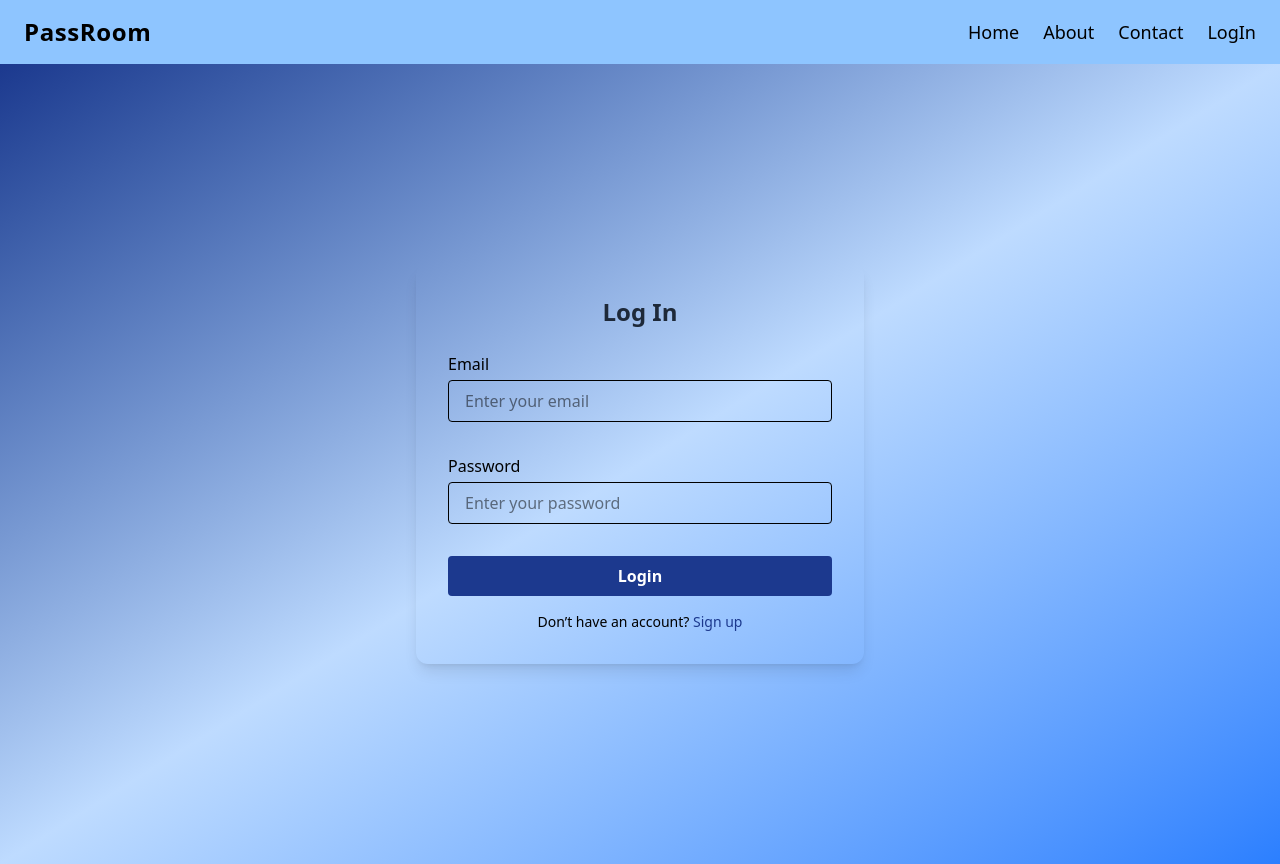
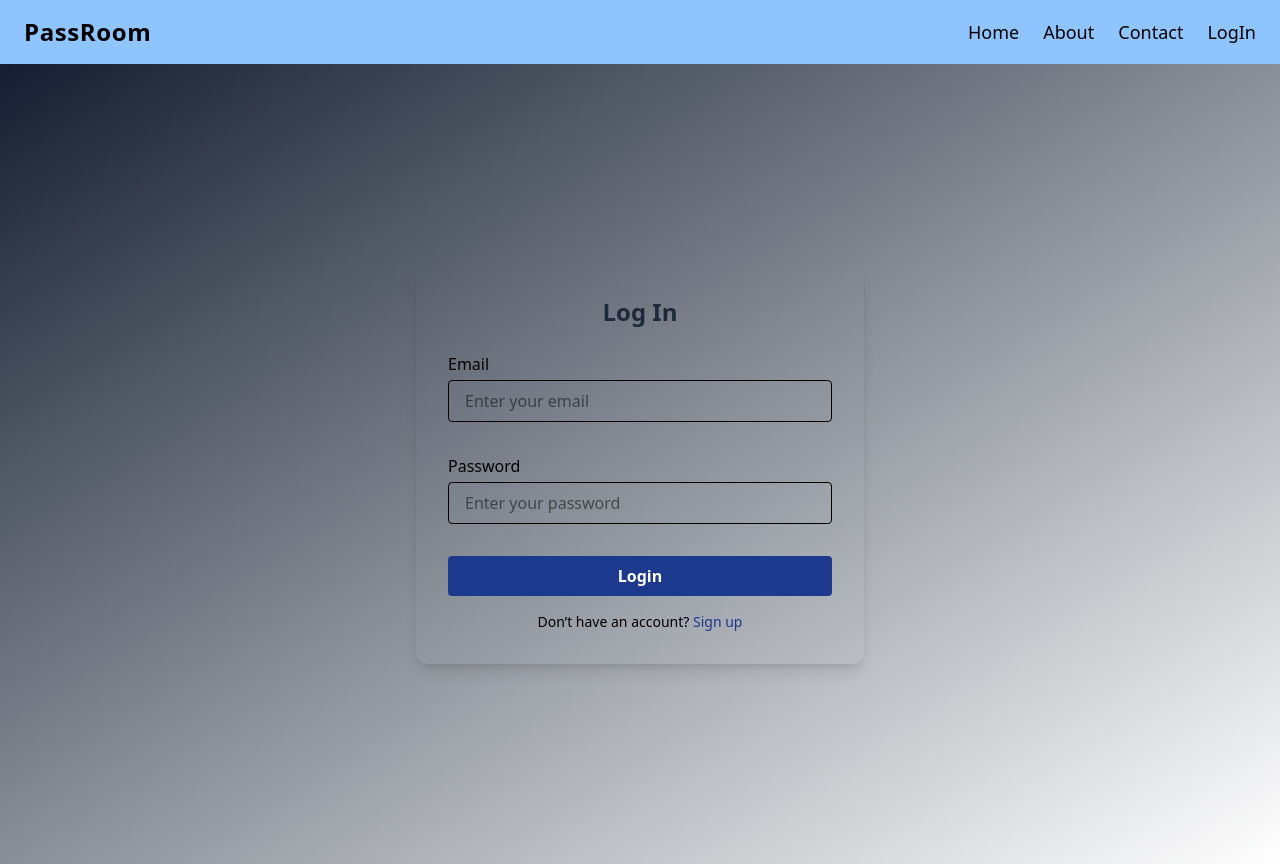
Before and after one commit to Prajwal-Tiwari/PassRoom, a React (Vite) app in the folder client/: page /Login in a window 1280 px wide. Built offline with nearby package versions, Linux system fonts and the light colour scheme.

Commit message:
Update LogIn.jsx

```diff
--- a/client/src/components/LogIn.jsx
+++ b/client/src/components/LogIn.jsx
@@ -36,7 +36,7 @@ const Login = () => {
   };
 
   return (
-    <div className="min-h-screen flex items-center justify-center bg-gradient-to-br from-blue-900 via-blue-200 to-blue-500">
+    <div className="min-h-screen flex items-center justify-center bg-gradient-to-br from-[#141E30] to-[#243B55-] text-black">
       <div className="from-blue-900 via-blue-200 to-blue-500 bg-opacity-90 p-8 rounded-xl shadow-lg w-full max-w-md">
         <h2 className="text-2xl font-bold mb-6 text-center text-gray-800">
           Log In
```
